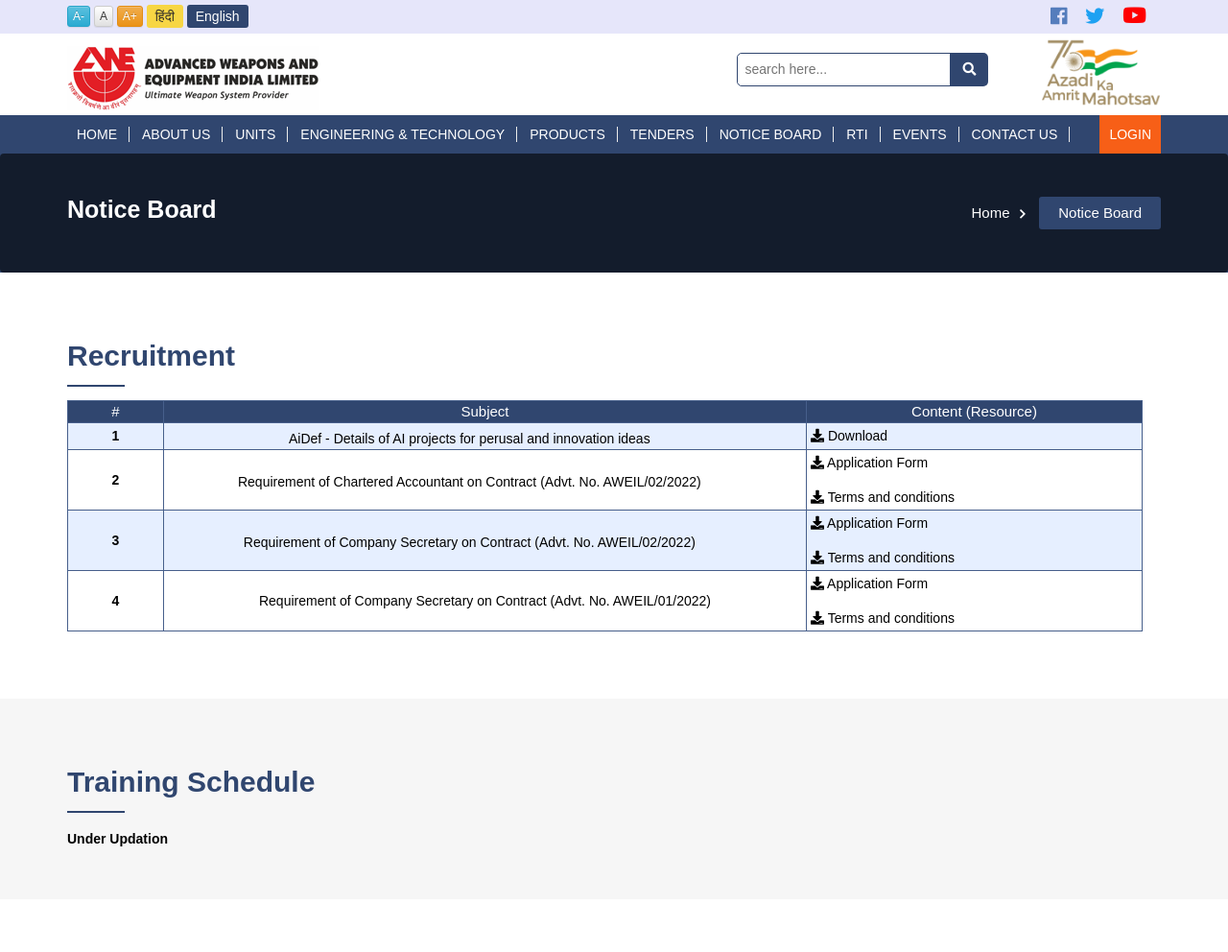
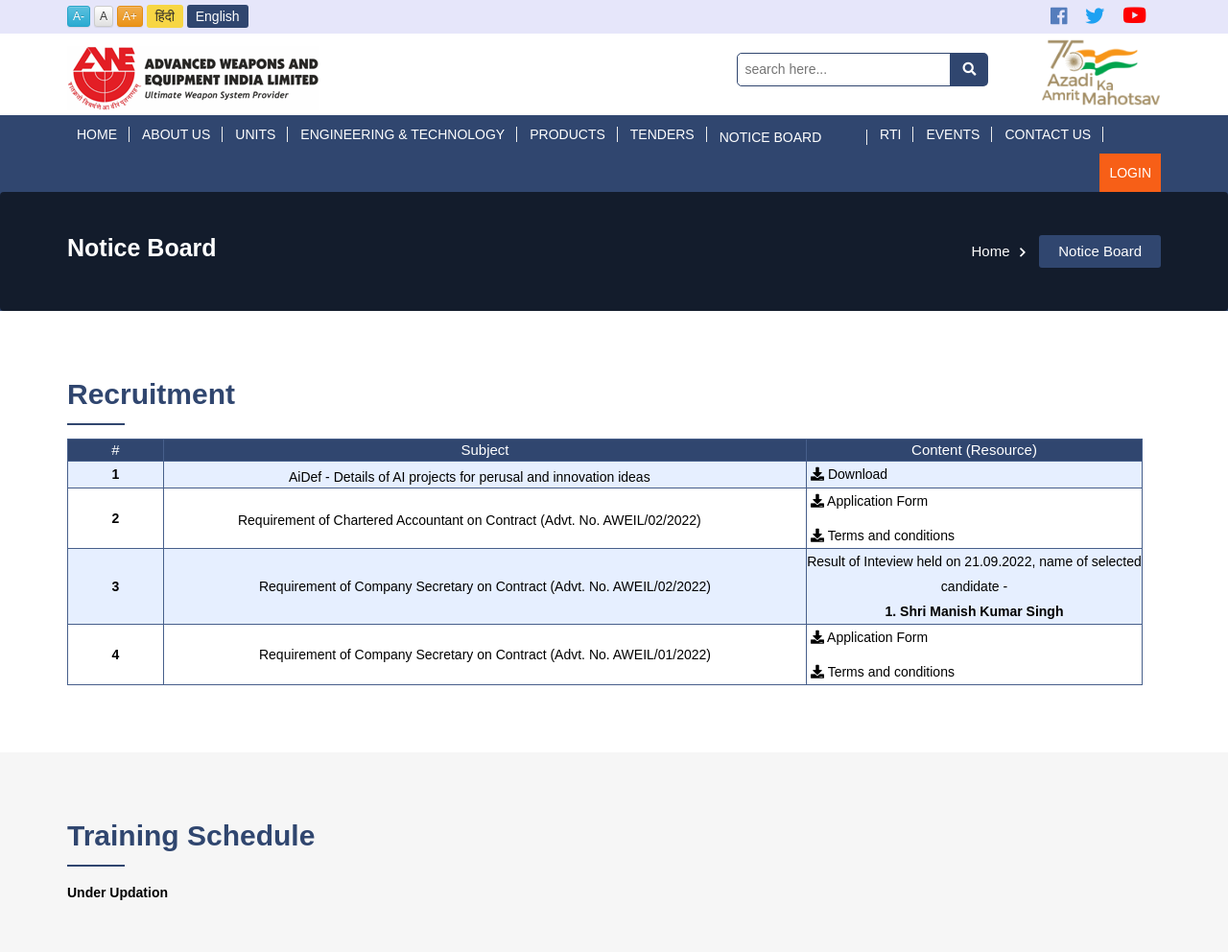
Before and after one commit to piyushfgk/aweil, a PHP site: page /notice.html in a window 1280 px wide. Shown: the top 992 px of the page at 96% size. Run offline with PHP 8.4, Linux system fonts and the light colour scheme; some web fonts are replaced.

Commit message:
Update  Company Secretary appointement

```diff
--- a/about.html
+++ b/about.html
@@ -163,7 +163,7 @@ gtag('config', 'G-6ZSTH9LCK1');
                                     <li><a href="eng-tech.html">Engineering & Technology</a></li>
                                     <li><a href="products.html">Products</a></li>
                                     <li><a href="tender.html">Tenders</a></li>
-                                    <li><a href="notice.html">Notice Board</a></li>
+                                    <li><a href="notice.html">Notice Board <span class="blink blink-update"></span></a></li>
                                     <li><a href="#">RTI</a>
 										<ul class="dropdown">
 											<li><a href="https://rti.gov.in/rtiact.asp">RTI Act</a></li>
@@ -446,7 +446,7 @@ gtag('config', 'G-6ZSTH9LCK1');
                             <h3>Quick Links</h3>
                             <ul>
 								<li><a href="about.html">About Us</a></li>
-								<li><a href="notice.html">Notice Board</a></li>
+								<li><a href="notice.html">Notice Board <span class="blink blink-update"></span></a></li>
 								<li><a href="rti.html">RTI</a></li>
 								<li><a href="tender.html">Tenders</a></li>
 								<li><a href="terms.html">Terms Of Use</a></li>
--- a/assets/css/style.css
+++ b/assets/css/style.css
@@ -3525,8 +3525,9 @@ button#btn-decrease, button#btn-orig, button#btn-increase {
 
 .blink-update::after{
 	content: "Update";
-    background-color: #f7d644;
-    color: red;
+    background-color: red;
+	border: 1px solid yellow;
+	font-size: 0.5rem;
 }
 
 /* for Safari 4.0 - 8.0 */
--- a/clientele.html
+++ b/clientele.html
@@ -134,7 +134,7 @@ gtag('config', 'G-6ZSTH9LCK1');
                                     <li><a href="eng-tech.html">Engineering & Technology</a></li>
                                     <li><a href="products.html">Products</a></li>
                                     <li><a href="tender.html">Tenders</a></li>
-                                    <li><a href="notice.html">Notice Board</a></li>
+                                    <li><a href="notice.html">Notice Board <span class="blink blink-update"></span></a></li>
                                     <li><a href="#">RTI</a>
 										<ul class="dropdown">
 											<li><a href="https://rti.gov.in/rtiact.asp">RTI Act</a></li>
@@ -254,7 +254,7 @@ gtag('config', 'G-6ZSTH9LCK1');
                             <h3>Quick Links</h3>
                             <ul>
 								<li><a href="about.html">About Us</a></li>
-								<li><a href="notice.html">Notice Board</a></li>
+								<li><a href="notice.html">Notice Board <span class="blink blink-update"></span></a></li>
 								<li><a href="rti.html">RTI</a></li>
 								<li><a href="tender.html">Tenders</a></li>
 								<li><a href="terms.html">Terms Of Use</a></li>
--- a/cmd-message.html
+++ b/cmd-message.html
@@ -131,7 +131,7 @@ gtag('config', 'G-6ZSTH9LCK1');
                                     <li><a href="eng-tech.html">Engineering & Technology</a></li>
                                     <li><a href="products.html">Products</a></li>
                                     <li><a href="tender.html">Tenders</a></li>
-                                    <li><a href="notice.html">Notice Board</a></li>
+                                    <li><a href="notice.html">Notice Board <span class="blink blink-update"></span></a></li>
                                     <li><a href="#">RTI</a>
 										<ul class="dropdown">
 											<li><a href="https://rti.gov.in/rtiact.asp">RTI Act</a></li>
@@ -245,7 +245,7 @@ gtag('config', 'G-6ZSTH9LCK1');
                             <h3>Quick Links</h3>
                             <ul>
 								<li><a href="about.html">About Us</a></li>
-								<li><a href="notice.html">Notice Board</a></li>
+								<li><a href="notice.html">Notice Board <span class="blink blink-update"></span></a></li>
 								<li><a href="rti.html">RTI</a></li>
 								<li><a href="tender.html">Tenders</a></li>
 								<li><a href="terms.html">Terms Of Use</a></li>
--- a/contact.html
+++ b/contact.html
@@ -135,7 +135,7 @@ gtag('config', 'G-6ZSTH9LCK1');
                                     <li><a href="eng-tech.html">Engineering & Technology</a></li>
                                     <li><a href="products.html">Products</a></li>
                                     <li><a href="tender.html">Tenders</a></li>
-                                    <li><a href="notice.html">Notice Board</a></li>
+                                    <li><a href="notice.html">Notice Board <span class="blink blink-update"></span></a></li>
                                     <li><a href="#">RTI</a>
 										<ul class="dropdown">
 											<li><a href="https://rti.gov.in/rtiact.asp">RTI Act</a></li>
@@ -239,7 +239,7 @@ gtag('config', 'G-6ZSTH9LCK1');
                             <h3>Quick Links</h3>
                             <ul>
 								<li><a href="about.html">About Us</a></li>
-								<li><a href="notice.html">Notice Board</a></li>
+								<li><a href="notice.html">Notice Board <span class="blink blink-update"></span></a></li>
 								<li><a href="rti.html">RTI</a></li>
 								<li><a href="tender.html">Tenders</a></li>
 								<li><a href="terms.html">Terms Of Use</a></li>
--- a/downloads.html
+++ b/downloads.html
@@ -156,7 +156,7 @@ table tr {
                                     <li><a href="eng-tech.html">Engineering & Technology</a></li>
                                     <li><a href="products.html">Products</a></li>
                                     <li><a href="tender.html">Tenders</a></li>
-                                    <li><a href="notice.html">Notice Board</a></li>
+                                    <li><a href="notice.html">Notice Board <span class="blink blink-update"></span></a></li>
                                     <li><a href="#">RTI</a>
 										<ul class="dropdown">
 											<li><a href="https://rti.gov.in/rtiact.asp">RTI Act</a></li>
@@ -270,7 +270,7 @@ table tr {
                             <h3>Quick Links</h3>
                             <ul>
 								<li><a href="about.html">About Us</a></li>
-								<li><a href="notice.html">Notice Board</a></li>
+								<li><a href="notice.html">Notice Board <span class="blink blink-update"></span></a></li>
 								<li><a href="rti.html">RTI</a></li>
 								<li><a href="tender.html">Tenders</a></li>
 								<li><a href="terms.html">Terms Of Use</a></li>
--- a/eng-tech.html
+++ b/eng-tech.html
@@ -132,7 +132,7 @@ gtag('config', 'G-6ZSTH9LCK1');
                                     <li><a href="eng-tech.html">Engineering & Technology</a></li>
 									<li><a href="products.html">Products</a></li>
                                     <li><a href="tender.html">Tenders</a></li>
-                                    <li><a href="notice.html">Notice Board</a></li>
+                                    <li><a href="notice.html">Notice Board <span class="blink blink-update"></span></a></li>
                                     <li><a href="#">RTI</a>
 										<ul class="dropdown">
 											<li><a href="https://rti.gov.in/rtiact.asp">RTI Act</a></li>
@@ -456,7 +456,7 @@ gtag('config', 'G-6ZSTH9LCK1');
                             <h3>Quick Links</h3>
                             <ul>
 								<li><a href="about.html">About Us</a></li>
-								<li><a href="notice.html">Notice Board</a></li>
+								<li><a href="notice.html">Notice Board <span class="blink blink-update"></span></a></li>
 								<li><a href="rti.html">RTI</a></li>
 								<li><a href="tender.html">Tenders</a></li>
 								<li><a href="terms.html">Terms Of Use</a></li>
--- a/grievance.html
+++ b/grievance.html
@@ -133,7 +133,7 @@ gtag('config', 'G-6ZSTH9LCK1');
                                 <ul id="nav" class="nav mobile-menu navbar-nav">
                                     <li class="current"><a href="index.html">Home</a></li>
                                     <li><a href="about.html">About Us</a></li>
-                                    <li><a href="notice.html">Notice Board</a></li>
+                                    <li><a href="notice.html">Notice Board <span class="blink blink-update"></span></a></li>
                                     <li><a href="rti.html">RTI</a></li>
                                     <li><a href="units-division.html">Units</a></li>
                                     <li><a href="terms.html">Terms of Use</a></li>
@@ -205,7 +205,7 @@ gtag('config', 'G-6ZSTH9LCK1');
                             <h3>Quick Links</h3>
                             <ul>
 								<li><a href="about.html">About Us</a></li>
-								<li><a href="notice.html">Notice Board</a></li>
+								<li><a href="notice.html">Notice Board <span class="blink blink-update"></span></a></li>
 								<li><a href="rti.html">RTI</a></li>
 								<li><a href="tender.html">Tenders</a></li>
 								<li><a href="terms.html">Terms Of Use</a></li>
--- a/index.html
+++ b/index.html
@@ -145,7 +145,7 @@
                                     <li><a href="eng-tech.html">Engineering & Technology</a></li>
                                     <li><a href="products.html">Products</a></li>
                                     <li><a href="tender.html">Tenders</a></li>
-                                    <li><a href="notice.html">Notice Board</a></li>
+                                    <li><a href="notice.html">Notice Board <span class="blink blink-update"></span></a></li>
                                     <li><a href="#">RTI</a>
 										<ul class="dropdown">
 											<li><a href="https://rti.gov.in/rtiact.asp">RTI Act</a></li>
@@ -427,7 +427,7 @@
                             <h3>Quick Links</h3>
                             <ul>
 								<li><a href="about.html">About Us</a></li>
-								<li><a class="blink blink-update" href="notice.html">Notice Board</a></li>
+								<li><a class="blink blink-update" href="notice.html">Notice Board <span class="blink blink-update"></span></a></li>
 								<li><a href="rti.html">RTI</a></li>
 								<li><a href="tender.html">Tenders</a></li>
 								<li><a href="terms.html">Terms Of Use</a></li>
--- a/manuals-standard.html
+++ b/manuals-standard.html
@@ -135,7 +135,7 @@ gtag('config', 'G-6ZSTH9LCK1');
                                     <li><a href="eng-tech.html">Engineering & Technology</a></li>
                                     <li><a href="products.html">Products</a></li>
                                     <li><a href="tender.html">Tenders</a></li>
-                                    <li><a href="notice.html">Notice Board</a></li>
+                                    <li><a href="notice.html">Notice Board <span class="blink blink-update"></span></a></li>
                                     <li><a href="#">RTI</a>
 										<ul class="dropdown">
 											<li><a href="https://rti.gov.in/rtiact.asp">RTI Act</a></li>
@@ -208,7 +208,7 @@ gtag('config', 'G-6ZSTH9LCK1');
                             <h3>Quick Links</h3>
                             <ul>
 								<li><a href="about.html">About Us</a></li>
-								<li><a href="notice.html">Notice Board</a></li>
+								<li><a href="notice.html">Notice Board <span class="blink blink-update"></span></a></li>
 								<li><a href="rti.html">RTI</a></li>
 								<li><a href="tender.html">Tenders</a></li>
 								<li><a href="terms.html">Terms Of Use</a></li>
--- a/notice.html
+++ b/notice.html
@@ -150,7 +150,7 @@ table tr {
                                     <li><a href="eng-tech.html">Engineering & Technology</a></li>
                                     <li><a href="products.html">Products</a></li>
                                     <li><a href="tender.html">Tenders</a></li>
-                                    <li><a href="notice.html">Notice Board</a></li>
+                                    <li><a href="notice.html">Notice Board <span class="blink blink-update"></span></a></li>
                                     <li><a href="#">RTI</a>
 										<ul class="dropdown">
 											<li><a href="https://rti.gov.in/rtiact.asp">RTI Act</a></li>
@@ -230,10 +230,14 @@ table tr {
                                 </tr>
                                 <tr>
                                     <td><strong>3</strong></td>
-                                    <td class="blink blink-new">Requirement of Company Secretary on Contract (Advt. No. AWEIL/02/2022)</td>
-                                    <td class="text-left">
-                                        <p ><a class="pl-4" href="/download/recruitment/August_2022/CS form.pdf" target="__blank"><i class="fa fa-download"></i> Application Form</a></p>
-                                        <p><a class="pl-4" href="/download/recruitment/August_2022/CS terms and conditions - Aug 2022.pdf" target="__blank"><i class="fa fa-download"></i> Terms and conditions</a></p>
+                                    <td class="">Requirement of Company Secretary on Contract (Advt. No. AWEIL/02/2022)</td>
+                                    <td>
+                                        <!-- <p ><a class="pl-4" href="/download/recruitment/August_2022/CS form.pdf" target="__blank"><i class="fa fa-download"></i> Application Form</a></p>
+                                        <p><a class="pl-4" href="/download/recruitment/August_2022/CS terms and conditions - Aug 2022.pdf" target="__blank"><i class="fa fa-download"></i> Terms and conditions</a></p> -->
+                                        <p class="pl-4">Result of Inteview held on 21.09.2022, name of selected candidate -
+                                            <br>
+                                            <strong>1. Shri Manish Kumar Singh</strong>
+                                        </p>
                                     </td>
                                 </tr>
                                 <tr>
@@ -324,7 +328,7 @@ table tr {
                             <h3>Quick Links</h3>
                             <ul>
 								<li><a href="about.html">About Us</a></li>
-								<li><a href="notice.html">Notice Board</a></li>
+								<li><a href="notice.html">Notice Board <span class="blink blink-update"></span></a></li>
 								<li><a href="rti.html">RTI</a></li>
 								<li><a href="tender.html">Tenders</a></li>
 								<li><a href="terms.html">Terms Of Use</a></li>
--- a/old/upcoming-events.html
+++ b/old/upcoming-events.html
@@ -134,7 +134,7 @@
                                     <li><a href="eng-tech.html">Engineering & Technology</a></li>
                                     <li><a href="products.html">Products</a></li>
                                     <li><a href="tender.html">Tenders</a></li>
-                                    <li><a href="notice.html">Notice Board</a></li>
+                                    <li><a href="notice.html">Notice Board <span class="blink blink-update"></span></a></li>
                                     <li><a href="#">RTI</a>
 										<ul class="dropdown">
 											<li><a href="https://rti.gov.in/rtiact.asp">RTI Act</a></li>
@@ -236,7 +236,7 @@
                             <h3>Quick Links</h3>
                             <ul>
 								<li><a href="about.html">About Us</a></li>
-								<li><a href="notice.html">Notice Board</a></li>
+								<li><a href="notice.html">Notice Board <span class="blink blink-update"></span></a></li>
 								<li><a href="rti.html">RTI</a></li>
 								<li><a href="tender.html">Tenders</a></li>
 								<li><a href="terms.html">Terms Of Use</a></li>
--- a/operat-proced.html
+++ b/operat-proced.html
@@ -135,7 +135,7 @@ gtag('config', 'G-6ZSTH9LCK1');
                                     <li><a href="eng-tech.html">Engineering & Technology</a></li>
                                     <li><a href="products.html">Products</a></li>
                                     <li><a href="tender.html">Tenders</a></li>
-                                    <li><a href="notice.html">Notice Board</a></li>
+                                    <li><a href="notice.html">Notice Board <span class="blink blink-update"></span></a></li>
                                     <li><a href="#">RTI</a>
 										<ul class="dropdown">
 											<li><a href="https://rti.gov.in/rtiact.asp">RTI Act</a></li>
@@ -208,7 +208,7 @@ gtag('config', 'G-6ZSTH9LCK1');
                             <h3>Quick Links</h3>
                             <ul>
 								<li><a href="about.html">About Us</a></li>
-								<li><a href="notice.html">Notice Board</a></li>
+								<li><a href="notice.html">Notice Board <span class="blink blink-update"></span></a></li>
 								<li><a href="rti.html">RTI</a></li>
 								<li><a href="tender.html">Tenders</a></li>
 								<li><a href="terms.html">Terms Of Use</a></li>
--- a/products.html
+++ b/products.html
@@ -132,7 +132,7 @@ gtag('config', 'G-6ZSTH9LCK1');
                                     <li><a href="eng-tech.html">Engineering & Technology</a></li>
                                     <li><a href="products.html">Products</a></li>
                                     <li><a href="tender.html">Tenders</a></li>
-                                    <li><a href="notice.html">Notice Board</a></li>
+                                    <li><a href="notice.html">Notice Board <span class="blink blink-update"></span></a></li>
                                     <li><a href="#">RTI</a>
 										<ul class="dropdown">
 											<li><a href="https://rti.gov.in/rtiact.asp">RTI Act</a></li>
@@ -742,7 +742,7 @@ gtag('config', 'G-6ZSTH9LCK1');
                             <h3>Quick Links</h3>
                             <ul>
 								<li><a href="about.html">About Us</a></li>
-								<li><a href="notice.html">Notice Board</a></li>
+								<li><a href="notice.html">Notice Board <span class="blink blink-update"></span></a></li>
 								<li><a href="rti.html">RTI</a></li>
 								<li><a href="tender.html">Tenders</a></li>
 								<li><a href="terms.html">Terms Of Use</a></li>
--- a/rti.html
+++ b/rti.html
@@ -135,7 +135,7 @@ gtag('config', 'G-6ZSTH9LCK1');
                                     <li><a href="eng-tech.html">Engineering & Technology</a></li>
                                     <li><a href="products.html">Products</a></li>
                                     <li><a href="tender.html">Tenders</a></li>
-                                    <li><a href="notice.html">Notice Board</a></li>
+                                    <li><a href="notice.html">Notice Board <span class="blink blink-update"></span></a></li>
                                     <li><a href="#">RTI</a>
 										<ul class="dropdown">
 											<li><a href="https://rti.gov.in/rtiact.asp">RTI Act</a></li>
@@ -208,7 +208,7 @@ gtag('config', 'G-6ZSTH9LCK1');
                             <h3>Quick Links</h3>
                             <ul>
 								<li><a href="about.html">About Us</a></li>
-								<li><a href="notice.html">Notice Board</a></li>
+								<li><a href="notice.html">Notice Board <span class="blink blink-update"></span></a></li>
 								<li><a href="rti.html">RTI</a></li>
 								<li><a href="tender.html">Tenders</a></li>
 								<li><a href="terms.html">Terms Of Use</a></li>
--- a/tender.html
+++ b/tender.html
@@ -135,7 +135,7 @@ gtag('config', 'G-6ZSTH9LCK1');
                                     <li><a href="eng-tech.html">Engineering & Technology</a></li>
                                     <li><a href="products.html">Products</a></li>
                                     <li><a href="tender.html">Tenders</a></li>
-                                    <li><a href="notice.html">Notice Board</a></li>
+                                    <li><a href="notice.html">Notice Board <span class="blink blink-update"></span></a></li>
                                     <li><a href="#">RTI</a>
 										<ul class="dropdown">
 											<li><a href="https://rti.gov.in/rtiact.asp">RTI Act</a></li>
@@ -208,7 +208,7 @@ gtag('config', 'G-6ZSTH9LCK1');
                             <h3>Quick Links</h3>
                             <ul>
 								<li><a href="about.html">About Us</a></li>
-								<li><a href="notice.html">Notice Board</a></li>
+								<li><a href="notice.html">Notice Board <span class="blink blink-update"></span></a></li>
 								<li><a href="rti.html">RTI</a></li>
 								<li><a href="tender.html">Tenders</a></li>
 								<li><a href="terms.html">Terms Of Use</a></li>
--- a/terms.html
+++ b/terms.html
@@ -134,7 +134,7 @@ gtag('config', 'G-6ZSTH9LCK1');
                                     <li><a href="eng-tech.html">Engineering & Technology</a></li>
                                     <li><a href="products.html">Products</a></li>
                                     <li><a href="tender.html">Tenders</a></li>
-                                    <li><a href="notice.html">Notice Board</a></li>
+                                    <li><a href="notice.html">Notice Board <span class="blink blink-update"></span></a></li>
                                     <li><a href="#">RTI</a>
 										<ul class="dropdown">
 											<li><a href="https://rti.gov.in/rtiact.asp">RTI Act</a></li>
@@ -207,7 +207,7 @@ gtag('config', 'G-6ZSTH9LCK1');
                             <h3>Quick Links</h3>
                             <ul>
 								<li><a href="about.html">About Us</a></li>
-								<li><a href="notice.html">Notice Board</a></li>
+								<li><a href="notice.html">Notice Board <span class="blink blink-update"></span></a></li>
 								<li><a href="rti.html">RTI</a></li>
 								<li><a href="tender.html">Tenders</a></li>
 								<li><a href="terms.html">Terms Of Use</a></li>
--- a/units-division.html
+++ b/units-division.html
@@ -131,7 +131,7 @@ gtag('config', 'G-6ZSTH9LCK1');
                                     <li><a href="eng-tech.html">Engineering & Technology</a></li>
                                     <li><a href="products.html">Products</a></li>
                                     <li><a href="tender.html">Tenders</a></li>
-                                    <li><a href="notice.html">Notice Board</a></li>
+                                    <li><a href="notice.html">Notice Board <span class="blink blink-update"></span></a></li>
                                     <li><a href="#">RTI</a>
 										<ul class="dropdown">
 											<li><a href="https://rti.gov.in/rtiact.asp">RTI Act</a></li>
@@ -505,7 +505,7 @@ Location: - OFIL Ishapore is on State Highway (locally known as Ghosh Para Road)
                             <h3>Quick Links</h3>
                             <ul>
 								<li><a href="about.html">About Us</a></li>
-								<li><a href="notice.html">Notice Board</a></li>
+								<li><a href="notice.html">Notice Board <span class="blink blink-update"></span></a></li>
 								<li><a href="rti.html">RTI</a></li>
 								<li><a href="tender.html">Tenders</a></li>
 								<li><a href="terms.html">Terms Of Use</a></li>
--- a/upcoming-events.html
+++ b/upcoming-events.html
@@ -144,7 +144,7 @@ gtag('config', 'G-6ZSTH9LCK1');
                                     <li><a href="eng-tech.html">Engineering & Technology</a></li>
                                     <li><a href="products.html">Products</a></li>
                                     <li><a href="tender.html">Tenders</a></li>
-                                    <li><a href="notice.html">Notice Board</a></li>
+                                    <li><a href="notice.html">Notice Board <span class="blink blink-update"></span></a></li>
                                     <li><a href="#">RTI</a>
 										<ul class="dropdown">
 											<li><a href="https://rti.gov.in/rtiact.asp">RTI Act</a></li>
@@ -246,7 +246,7 @@ gtag('config', 'G-6ZSTH9LCK1');
                             <h3>Quick Links</h3>
                             <ul>
 								<li><a href="about.html">About Us</a></li>
-								<li><a href="notice.html">Notice Board</a></li>
+								<li><a href="notice.html">Notice Board <span class="blink blink-update"></span></a></li>
 								<li><a href="rti.html">RTI</a></li>
 								<li><a href="tender.html">Tenders</a></li>
 								<li><a href="terms.html">Terms Of Use</a></li>
```
Also changed, not shown: events.html (+9 -2 lines).
